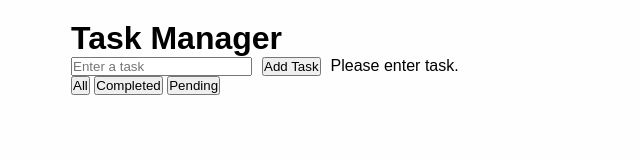
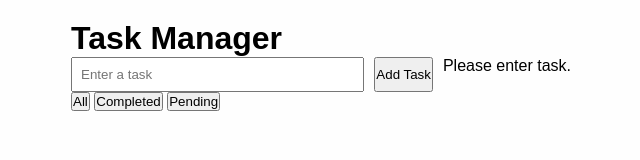
Before and after one commit to mhmdjawad1/Front-end-Task-Manager, a plain HTML site: page index.html in a window 1280 px wide. Shown: the whole page, without its empty margins (319-959 px from the left). Drawn offline with Linux system fonts and the light colour scheme.

Commit message:
Task styling

```diff
--- a/styles/styles.css
+++ b/styles/styles.css
@@ -15,3 +15,8 @@ form {
   display: flex;
   gap: 10px;
 }
+
+#task-input {
+  flex: 1;
+  padding: 8px;
+}
```
